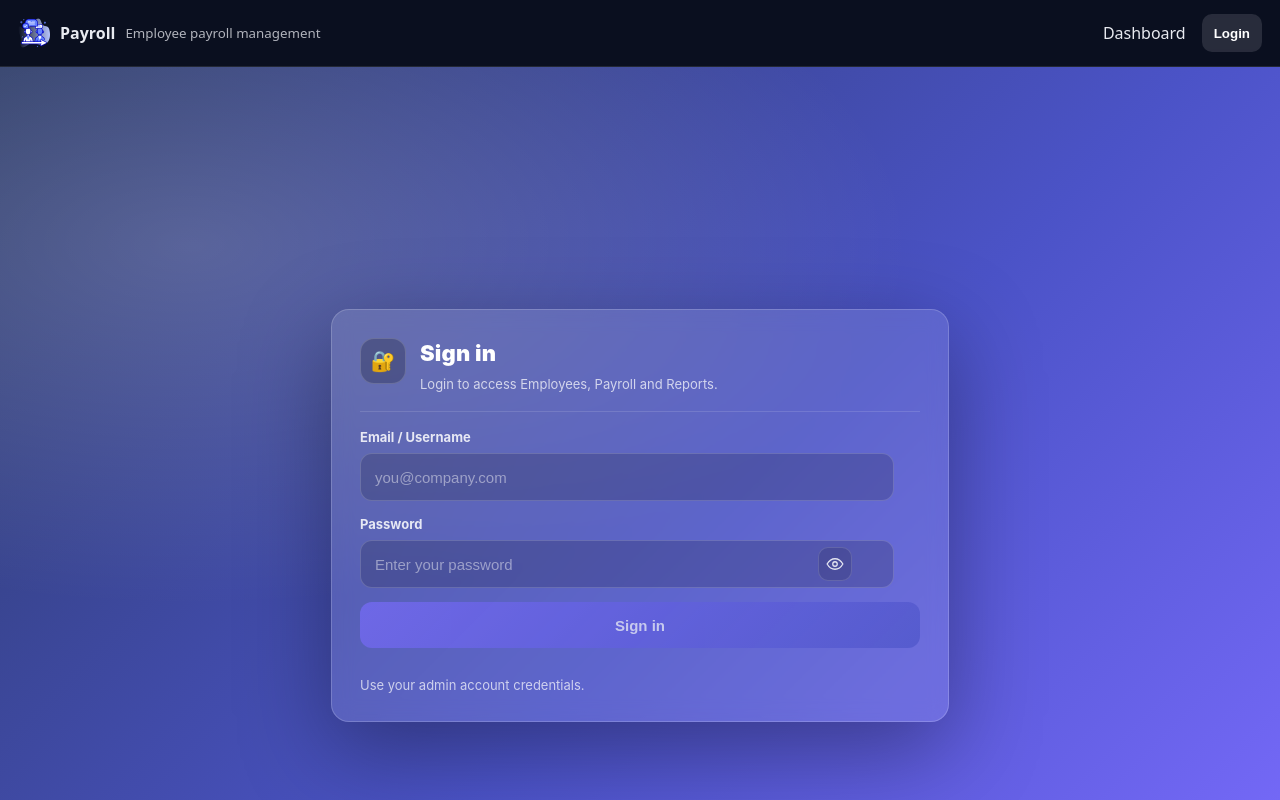
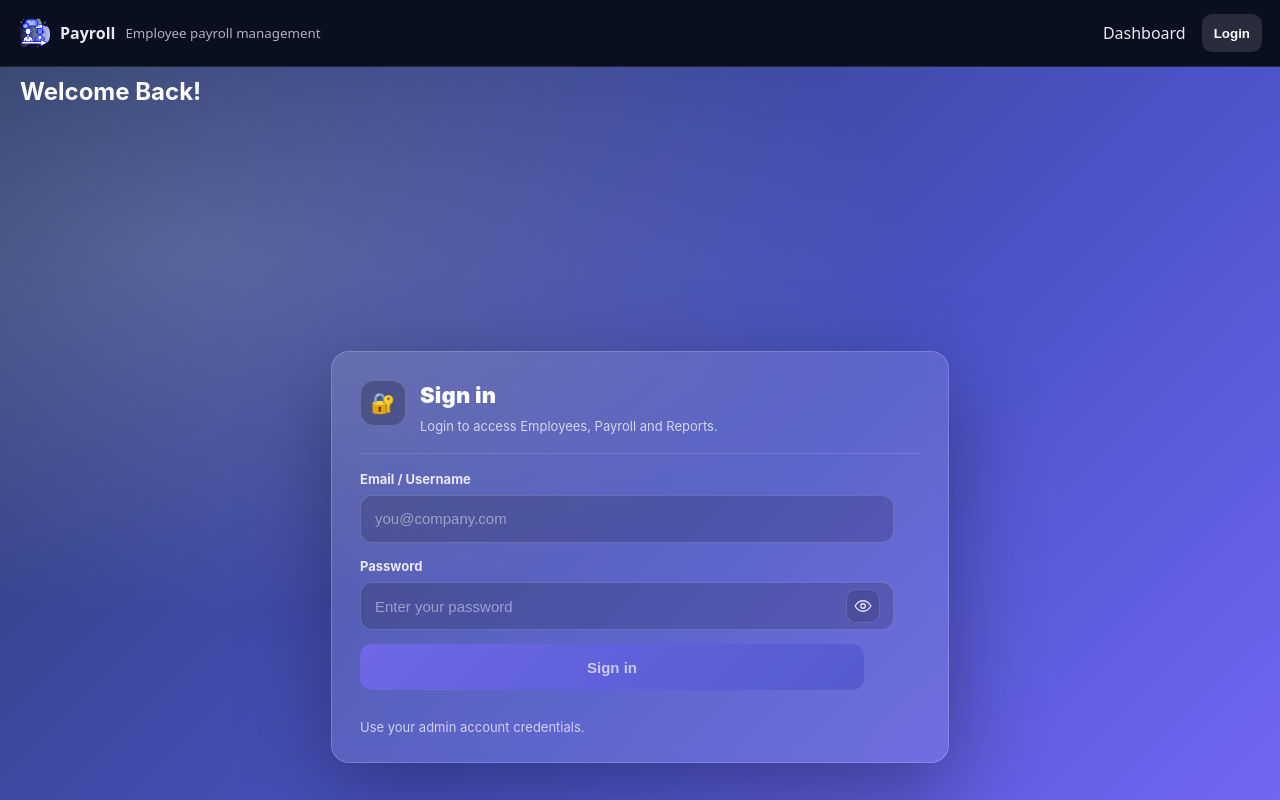
Before and after one commit to ritishsaDS/empParoll, a React (Vite) app in the folder client/: page /login in a window 1280 px wide. Shown: the top 800 px of the page. Built offline with nearby package versions, Linux system fonts and the light colour scheme.

Commit message:
login UI

```diff
--- a/client/src/pages/LoginPage.tsx
+++ b/client/src/pages/LoginPage.tsx
@@ -27,7 +27,14 @@ const LoginContent = styled.div`
   justify-content: center;
   padding: 48px 20px;
 `;
+const TitleText=styled.span`
+  font-size: 24px;
+  font-weight: 700;
+  margin-top: 8px;
+  margin-left: 20px;
 
+  display: block;
+`;
 const Card = styled.div`
   width: 560px;
   max-width: 100%;
@@ -117,6 +124,7 @@ const Input = styled.input`
 const PasswordWrapper = styled.div`
   position: relative;
     width: 90%;
+
 `;
 
 const PasswordInput = styled(Input)`
@@ -127,7 +135,7 @@ const PasswordInput = styled(Input)`
 const IconButton = styled.button`
   position: absolute;
   top: 50%;
-  right: 12px;
+  right: -16px;
   transform: translateY(-50%);
 
   width: 34px;
@@ -160,12 +168,11 @@ const Button = styled.button`
   border-radius: 12px;
   border: none;
   cursor: pointer;
-
   background: linear-gradient(135deg, #7b6cff, #4b53c7);
   color: #fff;
   font-weight: 800;
   font-size: 15px;
-
+  width: 90%;
   &:hover {
     opacity: 0.95;
   }
@@ -251,7 +258,9 @@ export default function LoginPage() {
 
   return (
     <Shell>
+       <TitleText>Welcome Back!</TitleText>
       <LoginContent>
+
         <Card>
           <HeaderRow>
             <Badge>🔐</Badge>
@@ -323,6 +332,7 @@ export default function LoginPage() {
             </FooterRow>
           </Form>
         </Card>
+
       </LoginContent>
     </Shell>
   );
```
Also changed, not shown: client/src/components/Spacer.tsx (added, +31 -0 lines).
